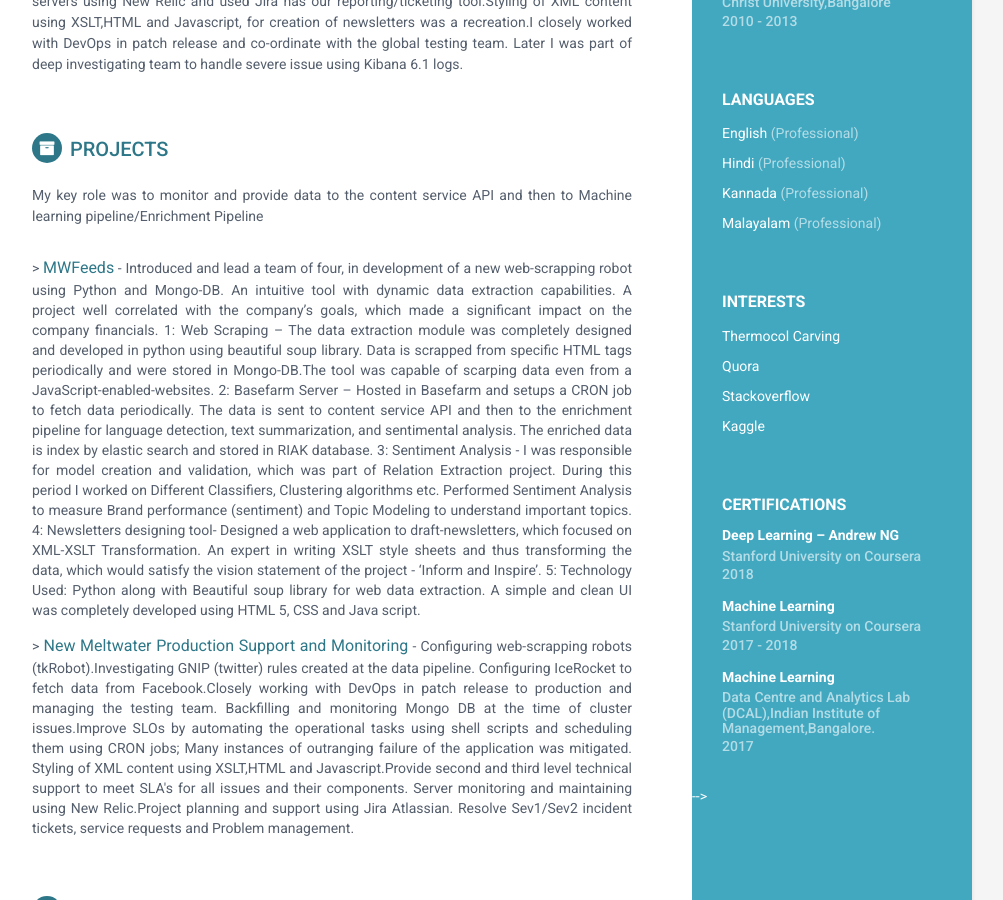
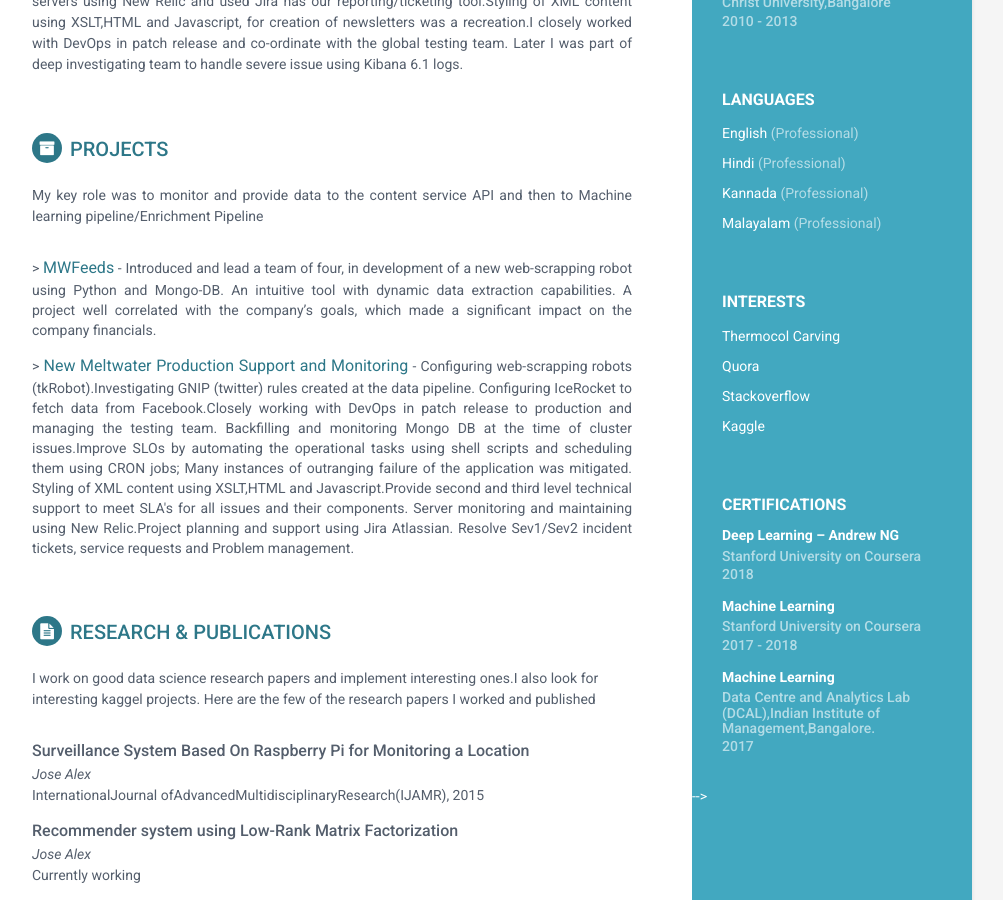
Before and after one commit to josevacha/online, a Jekyll site: the page built from index.html, in a window 1280 px wide and 900 px high, scrolled down 682 px. Shown: the whole window, without its empty margins (168-1171 px from the left). Built offline with Jekyll 4.4.1, drawn with Linux system fonts in a browser that asks for light colours; part of the change alters nothing that is shown.

Commit message:
Update projects.yml

```diff
--- a/_data/projects.yml
+++ b/_data/projects.yml
@@ -5,26 +5,26 @@ projects:
     link: "//www.mwfeeds.com"
     tagline: "Introduced and lead a team of four, in development of a new web-scrapping robot using Python and Mongo-DB.
     An intuitive tool with dynamic data extraction capabilities. A project well correlated with the company’s goals,
-    which made a significant impact on the company financials.
+    which made a significant impact on the company financials."
 
-    1: Web Scraping – The data extraction module was completely designed and developed in python using beautiful soup library.
+    module: "Web Scraping – The data extraction module was completely designed and developed in python using beautiful soup library.
     Data is scrapped from specific HTML tags periodically and were stored in Mongo-DB.The tool was capable of scarping data even from a
-    JavaScript-enabled-websites.
-    2: Basefarm Server – Hosted in Basefarm and setups a CRON job to fetch data periodically. The data is sent to content
+    JavaScript-enabled-websites."
+    module: "Basefarm Server – Hosted in Basefarm and setups a CRON job to fetch data periodically. The data is sent to content
     service API and then to the enrichment pipeline for language detection, text summarization, and sentimental analysis.
-    The enriched data is index by elastic search and stored in RIAK database.
-    3: Sentiment Analysis - I was responsible for model creation and validation, which was part of Relation Extraction project.
+    The enriched data is index by elastic search and stored in RIAK database."
+    module: "Sentiment Analysis - I was responsible for model creation and validation, which was part of Relation Extraction project.
     During this period I worked on Different Classifiers, Clustering algorithms etc. Performed Sentiment Analysis to
-    measure Brand performance (sentiment) and Topic Modeling to understand important topics.
-    4: Newsletters designing tool- Designed a web application to draft-newsletters, which focused on XML-XSLT
+    measure Brand performance (sentiment) and Topic Modeling to understand important topics."
+    module: "Newsletters designing tool- Designed a web application to draft-newsletters, which focused on XML-XSLT
     Transformation. An expert in writing XSLT style sheets and thus transforming the data, which would satisfy the
-    vision statement of the project - ‘Inform and Inspire’.
-    5: Technology Used: Python along with Beautiful soup library for web data extraction.
+    vision statement of the project - ‘Inform and Inspire’."
+    module: "Technology Used: Python along with Beautiful soup library for web data extraction.
     A simple and clean UI was completely developed using HTML 5, CSS and Java script."
 
   - project:
     title: New Meltwater Production Support and Monitoring
-    link: "www.meltwater.com"
+    link: "//www.meltwater.com"
     tagline: "Configuring web-scrapping robots (tkRobot).Investigating GNIP (twitter) rules created at the data pipeline.
     Configuring IceRocket to fetch data from Facebook.Closely working with DevOps in patch release to production and managing the testing team.
     Backfilling and monitoring Mongo DB at the time of cluster issues.Improve SLOs by automating the operational tasks using shell scripts
```
